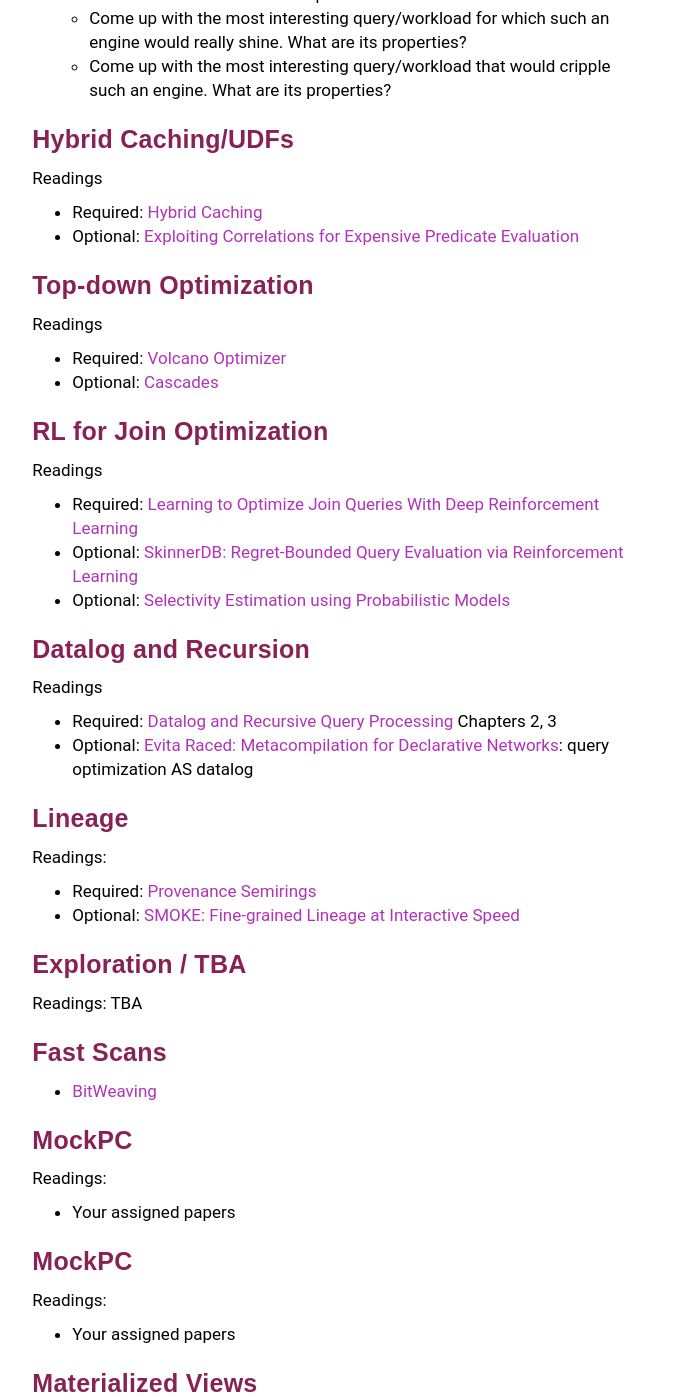
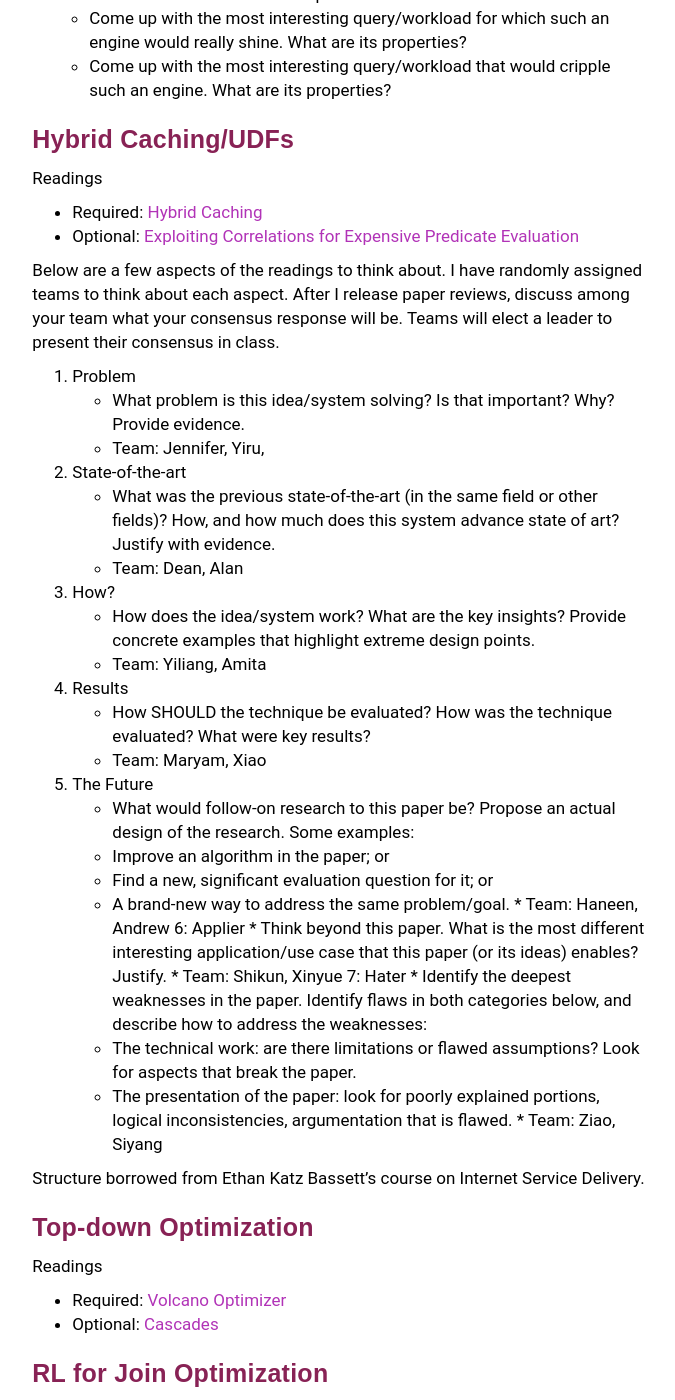
Before and after one commit to wzao1515/w6113.github.io, a Jekyll site: the page built from reviews.md, in a window 1280 px wide and 1400 px high, scrolled down 4223 px. Shown: the whole window, without its empty margins (292-967 px from the left). Built offline with Jekyll 4.4.1, drawn with Linux system fonts in a browser that asks for light colours; our own code applies the rules of GitHub Pages for plain Markdown files.

Commit message:
updated website

```diff
--- a/reviews.md
+++ b/reviews.md
@@ -198,6 +198,38 @@ Readings
 * Required: [Hybrid Caching](./files/papers/caching-sigmod1996.pdf)
 * Optional: [Exploiting Correlations for Expensive Predicate Evaluation](https://arxiv.org/pdf/1411.3374.pdf)
 
+Below are a few aspects of the readings to think about.  I have randomly assigned teams to think about each aspect.
+After I release paper reviews, discuss among your team what your consensus response will be.
+Teams will elect a leader to present their consensus in class.
+
+1. Problem
+  * What problem is this idea/system solving?  Is that important?  Why?  Provide evidence.
+  * Team:  Jennifer, Yiru,
+2. State-of-the-art
+  * What was the previous state-of-the-art (in the same field or other fields)? How, and how much does this system advance state of art?   Justify with evidence.
+  * Team: Dean, Alan
+3. How?
+  * How does the idea/system work? What are the key insights? Provide concrete examples that highlight extreme design points.
+  * Team: Yiliang, Amita
+4. Results
+  * How SHOULD the technique be evaluated?  How was the technique evaluated?   What were key results?
+  * Team: Maryam, Xiao
+5. The Future
+  * What would follow-on research to this paper be?  Propose an actual design of the research.  Some examples:
+    * Improve an algorithm in the paper; or
+    * Find a new, significant evaluation question for it; or
+    * A brand-new way to address the same problem/goal.
+  * Team: Haneen, Andrew
+6: Applier
+  * Think beyond this paper.  What is the most different interesting application/use case that this paper (or its ideas) enables?  Justify.
+  * Team: Shikun, Xinyue
+7: Hater
+  * Identify the deepest weaknesses in the paper.  Identify flaws in both categories below, and describe how to address the weaknesses:
+    * The technical work: are there limitations or flawed assumptions?  Look for aspects that break the paper.
+    * The presentation of the paper: look for poorly explained portions, logical inconsistencies, argumentation that is flawed.
+  * Team: Ziao, Siyang
+
+Structure borrowed from Ethan Katz Bassett’s course on Internet Service Delivery.
 
 <a name='lec13' />
 ### Top-down Optimization
```
